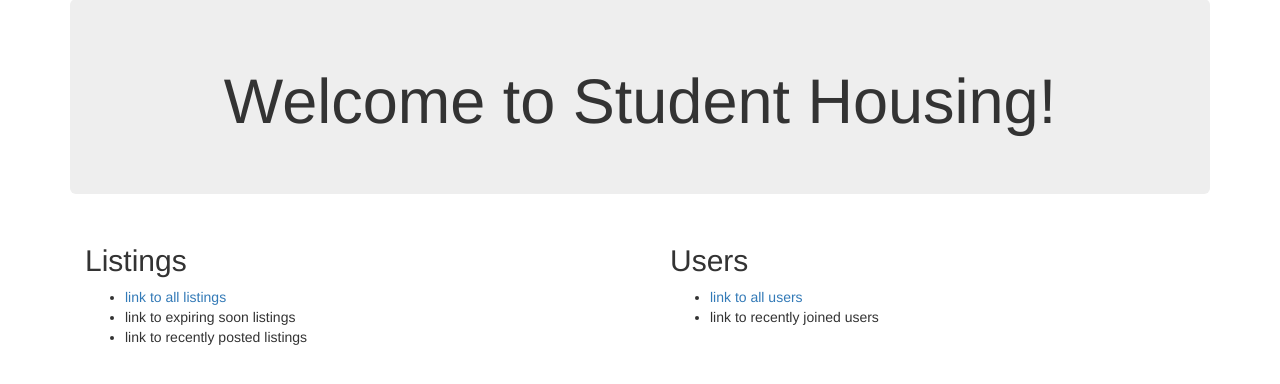
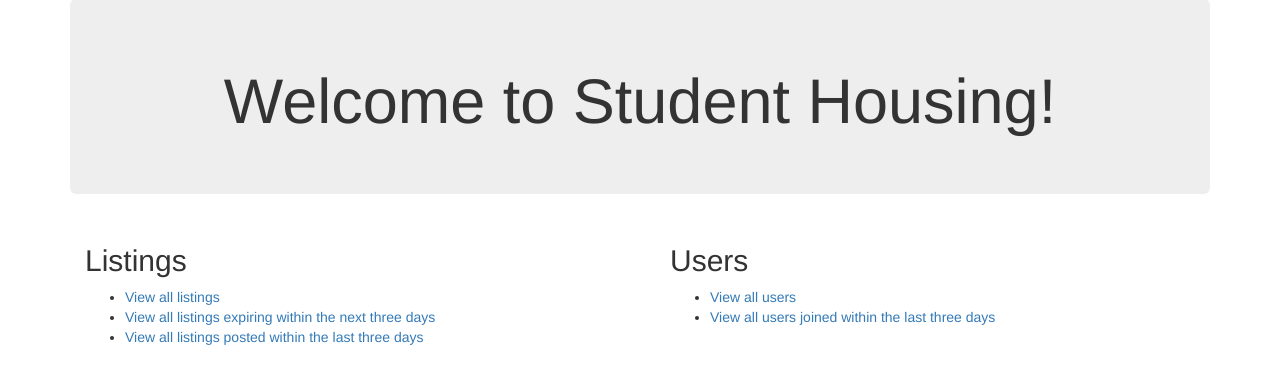
Before and after one commit to ay6xp/cs4501sp17group6, a Django app: page /home/ in a window 1280 px wide. Shown: the part 73-457 px from the top of the page. Run offline with Django 3.2, Linux system fonts and the light colour scheme; data that the repository does not hold is empty; some libraries are stand-ins or nearby versions.

Commit message:
last minute ahhh

```diff
--- a/app/web/templates/home/index.html
+++ b/app/web/templates/home/index.html
@@ -14,16 +14,16 @@
       <div class="col-md-6">
         <h2>Listings</h2>
         <ul>
-            <li><a href="listing/">link to all listings</a></li>
-          <li>link to expiring soon listings</li>
-          <li>link to recently posted listings</li>
+          <li><a href="listing/">View all listings</a></li>
+          <li><a href="listing/expiring_soon/">View all listings expiring within the next three days</a></li>
+          <li><a href="listing/recently_posted/">View all listings posted within the last three days</a></li>
         </ul>
       </div>
       <div class="col-md-6">
         <h2>Users</h2>
         <ul>
-          <li><a href="user/">link to all users</a></li>
-          <li>link to recently joined users</li>
+          <li><a href="user/">View all users</a></li>
+          <li><a href="user/recently_joined/">View all users joined within the last three days</a></li>
         </ul>
       </div>
     </div>
--- a/app/web/web/urls.py
+++ b/app/web/web/urls.py
@@ -12,6 +12,9 @@ urlpatterns = [
     url(r'^home/listing/$', views.listing, name='listing'),
     url(r'^home/user/$', views.user, name='user'),
     url(r'^home/listing/(?P<id>[0-9]+)/$', views.listing_detail, name='listing_detail'),
+    url(r'^home/listing/expiring_soon/$', views.listing_exp_soon, name='listing_exp_soon'),
+    url(r'^home/listing/recently_posted/$', views.listing_post_recently, name='listing_post_recently'),
     url(r'^home/user/(?P<id>[0-9]+)/$', views.user_detail, name='user_detail'),
+    url(r'^home/user/recently_joined/$', views.user_recent, name='user_recent')
     # url(r'^home/error/$', views.call_error, name='error_view')
 ]
--- a/app/web/web/views.py
+++ b/app/web/web/views.py
@@ -6,14 +6,13 @@ import urllib.parse
 import json
 from json import JSONEncoder
 from django.template import loader
-from django.http import HttpResponse
+from django.http import HttpResponse, JsonResponse
 
 def _url(path):
     return 'http://exp-api:8000/api/v1/' + path
 
 
 def index(request):
-
     req = requests.get(_url('listings/')).json()
     all_listings = req['info']
 
@@ -25,12 +24,26 @@ def listing(request):
     all_listings = req['info']
     return render(request, 'home/listing.html', {'all_listings': all_listings})
 
+def listing_exp_soon(request):
+    req = requests.get(_url('listings/expiring_soon/')).json()
+    print(req)
+    return JsonResponse(req)
+
+def listing_post_recently(request):
+    req = requests.get(_url('listings/recently_posted/')).json()
+    print(req)
+    return JsonResponse(req)
+
 
 def user(request):
     req = requests.get(_url('users/')).json()
     all_users = req['info']
     return render(request, 'home/user.html', {'all_users': all_users})
 
+def user_recent(request):
+    req = requests.get(_url('users/recently_joined/')).json()
+    print(req)
+    return JsonResponse(req)
 
 def listing_detail(request, id):
     req = requests.get(_url('listings/') + str(id) + '/').json()
```
